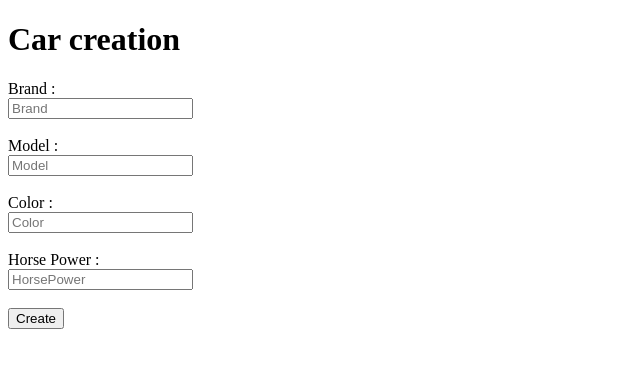
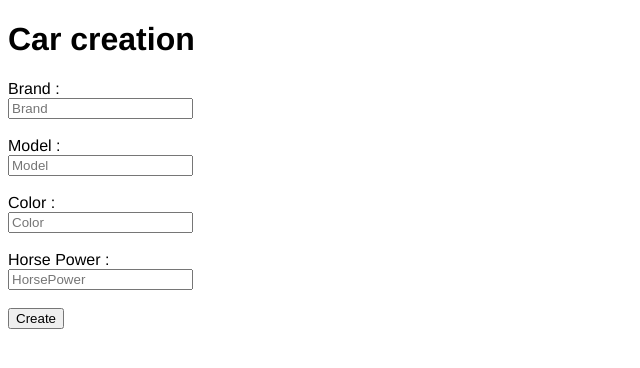
Before and after one commit to MedDew/garage, an Angular app: page /car in a window 1280 px wide. Shown: the top 368 px of the page, without its empty margins (0-640 px from the left). Built offline with nearby package versions, Linux system fonts and the light colour scheme.

Commit message:
initialise the css class to give style to the whole app

```diff
--- a/src/app/app.component.html
+++ b/src/app/app.component.html
@@ -1,2 +1,4 @@
 <!--The content below is only a placeholder and can be replaced.-->
-<router-outlet></router-outlet>
+<div class="root">
+  <router-outlet></router-outlet>
+</div>
```
